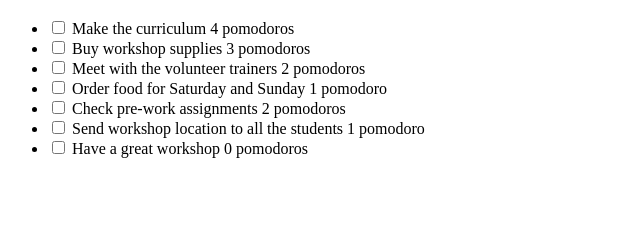
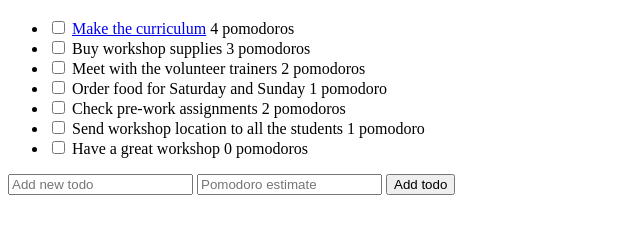
Before and after one commit to simonaiskander/todo_app, a plain HTML site: page index.html in a window 1280 px wide. Shown: the part 48-282 px from the top of the page, without its empty margins (0-640 px from the left). Drawn offline with Linux system fonts and the light colour scheme.

Commit message:
New content

```diff
--- a/index.html
+++ b/index.html
@@ -7,7 +7,7 @@
     <ul>
       <li>
         <input type="checkbox">
-        Make the curriculum 4 pomodoros
+       <a href="show.html">Make the curriculum</a> 4 pomodoros
       </li>
       <li>
         <input type="checkbox">
@@ -34,5 +34,8 @@
         Have a great workshop 0 pomodoros
       </li>
     </ul>
+    <input type="text" placeholder= "Add new todo">
+    <input type="number" placeholder="Pomodoro estimate">
+    <input type="submit" value= "Add todo">
   </body>
 </html>
```
Also changed, not shown: show.html (+13 -0 lines).
